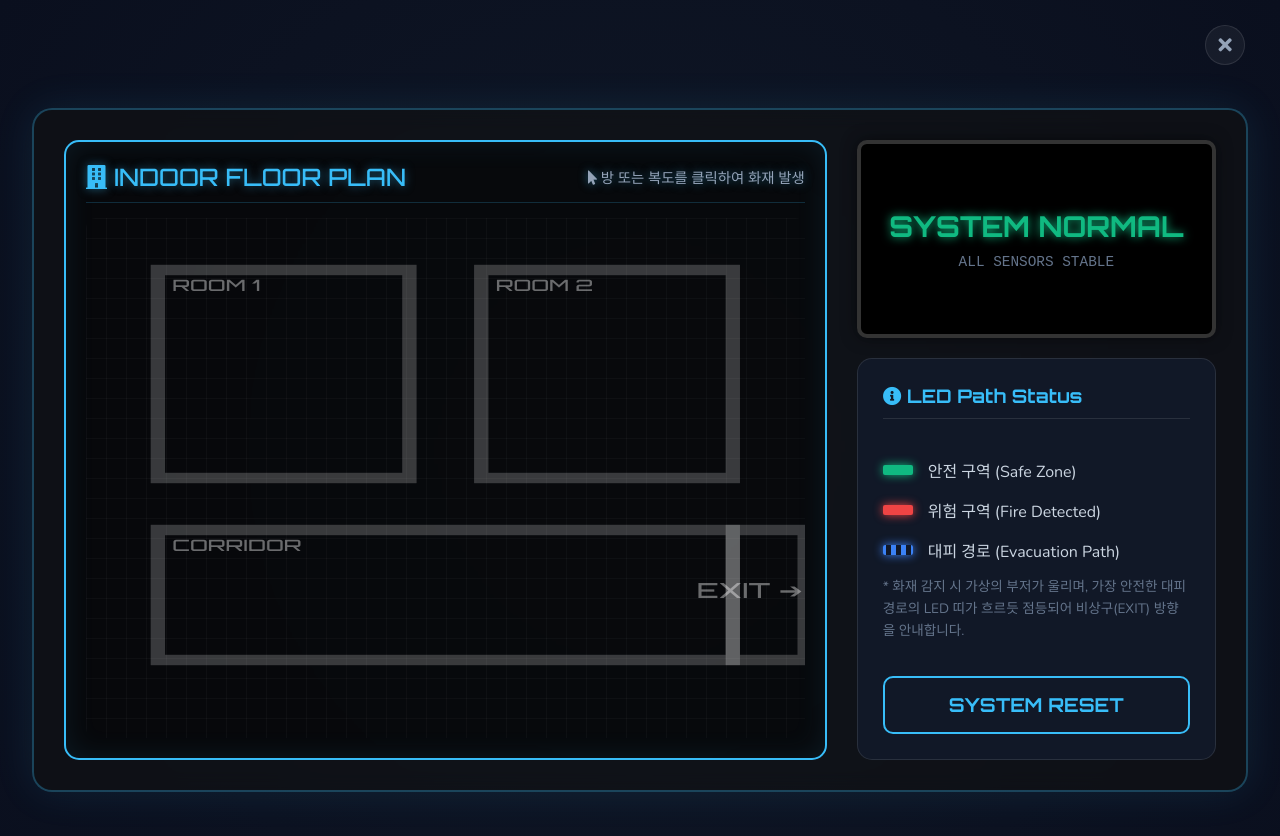
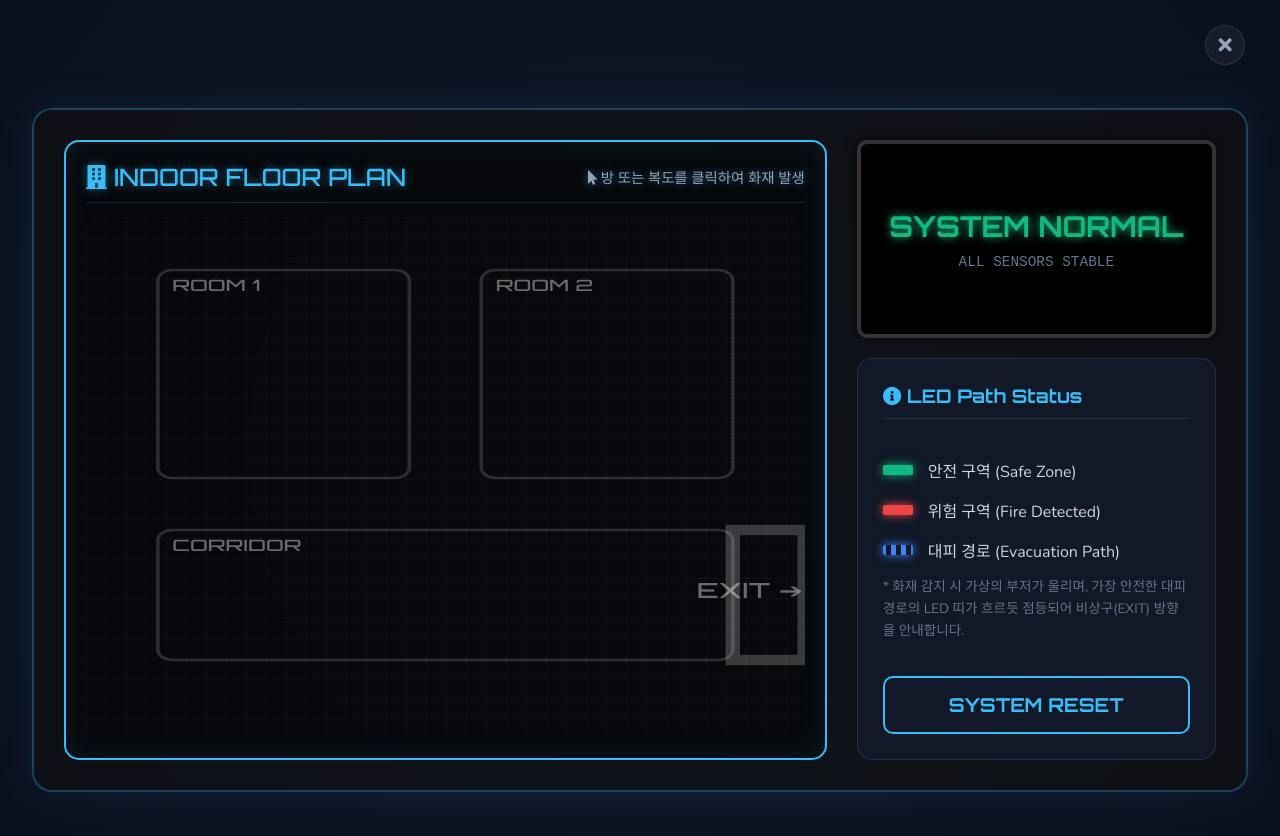
Before and after one commit to lee-myeong-eun/lee-myeong-eun.github.io, a Jekyll site: the page built from _pages/fire-simulator.html, in a window 1280 px wide. Shown: the top 836 px of the page. Built offline with Jekyll 4.4.1, drawn with Linux system fonts in a browser that asks for light colours.

Commit message:
Update fire simulator with sleek neon UI and corridor bypass routing logic

```diff
--- a/_pages/fire-simulator.html
+++ b/_pages/fire-simulator.html
@@ -130,32 +130,36 @@
 
         .zone {
             fill: transparent;
-            stroke-width: 2px;
-            stroke: rgba(255, 255, 255, 0.2);
+            stroke-width: 0.5px;
+            stroke: rgba(255, 255, 255, 0.15);
             transition: stroke 0.3s, fill 0.3s, filter 0.3s;
             cursor: pointer;
+            rx: 2px;
         }
 
         .zone:hover {
-            stroke: rgba(255, 255, 255, 0.6);
-            fill: rgba(255, 255, 255, 0.05);
+            stroke: rgba(56, 189, 248, 0.8);
+            fill: rgba(56, 189, 248, 0.05);
+            filter: drop-shadow(0 0 5px rgba(56, 189, 248, 0.4));
         }
 
         /* LED States */
         .zone.idle {
-            stroke: rgba(255, 255, 255, 0.2);
+            stroke: rgba(255, 255, 255, 0.15);
             filter: none;
             fill: transparent;
         }
 
         .zone.green {
             stroke: var(--safe-color);
+            stroke-width: 1px;
             filter: drop-shadow(0 0 10px var(--safe-color));
             fill: rgba(16, 185, 129, 0.05);
         }
 
         .zone.red {
             stroke: var(--fire-color);
+            stroke-width: 1.5px;
             filter: drop-shadow(0 0 15px var(--fire-color));
             fill: rgba(239, 68, 68, 0.1);
             animation: pulse-fire 1s infinite alternate;
@@ -164,22 +168,26 @@
         .evac-path-base {
             fill: none;
             stroke: var(--path-color);
-            stroke-width: 1.5px;
-            opacity: 0.4;
+            stroke-width: 0.8px;
+            opacity: 0.3;
             pointer-events: none;
             transition: opacity 0.3s;
+            stroke-linejoin: round;
+            stroke-linecap: round;
         }
 
         .evac-path-flow {
             fill: none;
-            stroke: var(--path-color);
-            stroke-width: 3px;
-            filter: drop-shadow(0 0 10px var(--path-color));
-            stroke-dasharray: 20, 30;
-            animation: flow-line-smooth 1s linear infinite;
+            stroke: #60a5fa;
+            stroke-width: 1.5px;
+            filter: drop-shadow(0 0 10px #3b82f6) drop-shadow(0 0 20px #60a5fa);
+            stroke-dasharray: 25, 40;
+            animation: flow-line-smooth 1.5s linear infinite;
             opacity: 1;
             transition: opacity 0.3s;
             pointer-events: none;
+            stroke-linejoin: round;
+            stroke-linecap: round;
         }
 
         .evac-path-base.hidden, .evac-path-flow.hidden {
```
Also changed, not shown: other parts of _pages/fire-simulator.html (+2 -2 lines).
